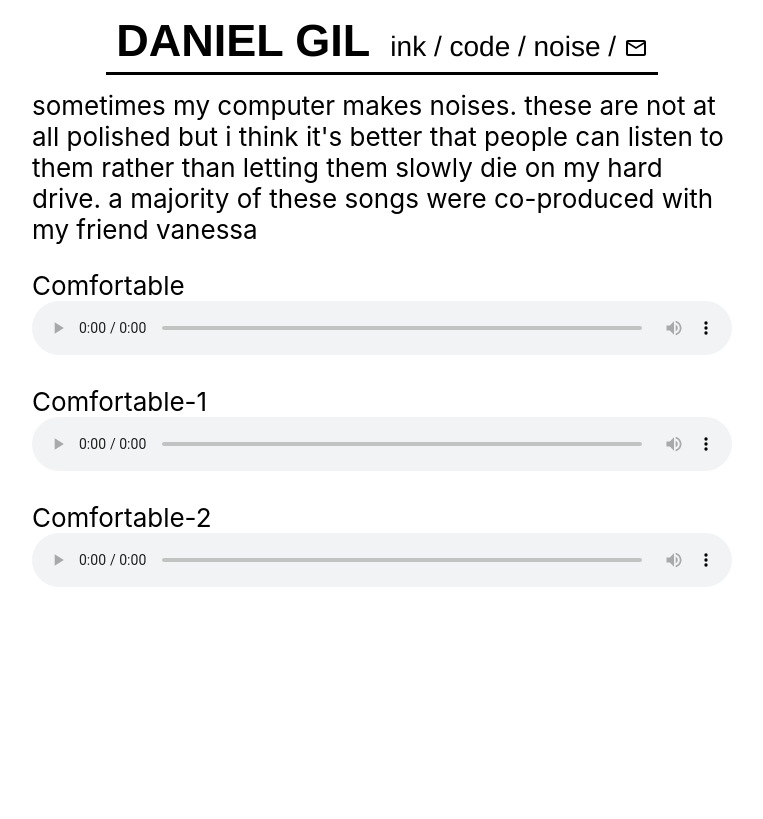
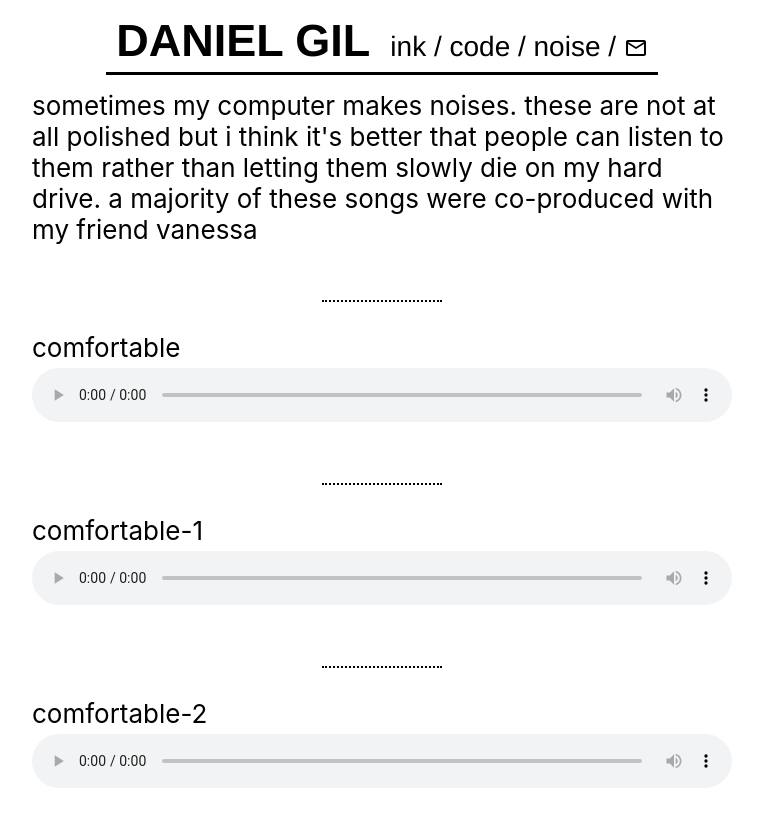
Before and after one commit to dpgil/personal-website, a React (Create React App) app: page /#/music in a window 1280 px wide. Shown: the whole page, without its empty margins (258-1021 px from the left). Built offline with nearby package versions, Linux system fonts and the light colour scheme.

Commit message:
Add separator styling

```diff
--- a/src/noise/index.ts
+++ b/src/noise/index.ts
@@ -3,7 +3,7 @@ const comfortable = require("./comfortable.mp3");
 export type Song = { name: string; src: string };
 
 export const songs: Song[] = [
-  { name: "Comfortable", src: comfortable },
-  { name: "Comfortable-1", src: comfortable },
-  { name: "Comfortable-2", src: comfortable }
+  { name: "comfortable", src: comfortable },
+  { name: "comfortable-1", src: comfortable },
+  { name: "comfortable-2", src: comfortable }
 ];
--- a/src/pages/music/MusicBlock.tsx
+++ b/src/pages/music/MusicBlock.tsx
@@ -7,7 +7,16 @@ const wrapperStyle: React.CSSProperties = {
 };
 
 const titleStyle: React.CSSProperties = {
-  textAlign: "left"
+  textAlign: "left",
+  paddingBottom: 5
+};
+
+const separatorStyle: React.CSSProperties = {
+  borderTop: "dotted black 2px",
+  maxWidth: 120,
+  margin: "auto",
+  marginTop: 30,
+  marginBottom: 30
 };
 
 const playerStyle: React.CSSProperties = {
@@ -24,6 +33,7 @@ export const MusicBlock: React.FC<MusicBlockProps> = props => {
 
   return (
     <div style={wrapperStyle}>
+      <div style={separatorStyle}></div>
       <div style={titleStyle}>{song.name}</div>
       <MusicPlayer style={playerStyle} src={song.src} />
     </div>
```
